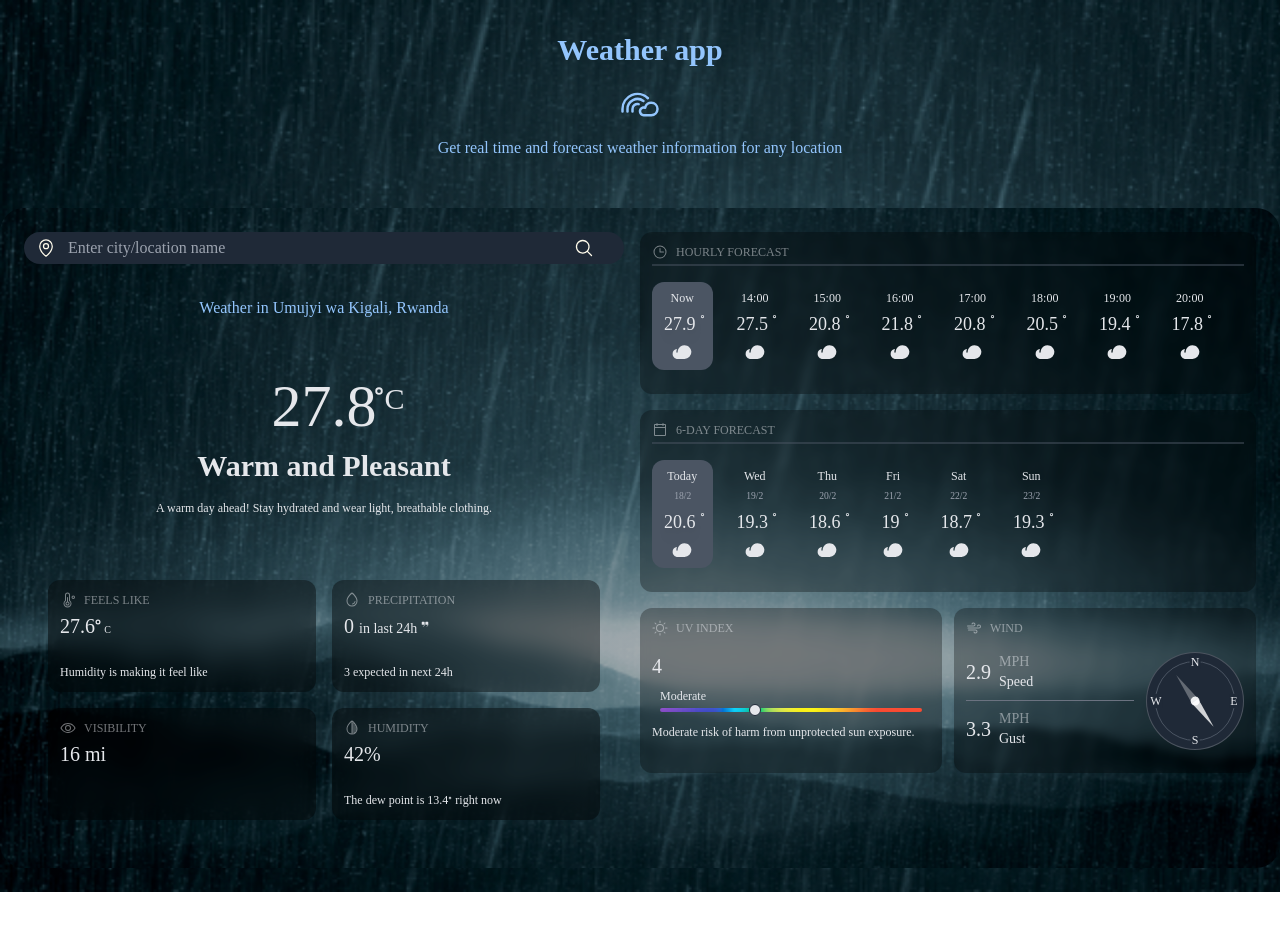
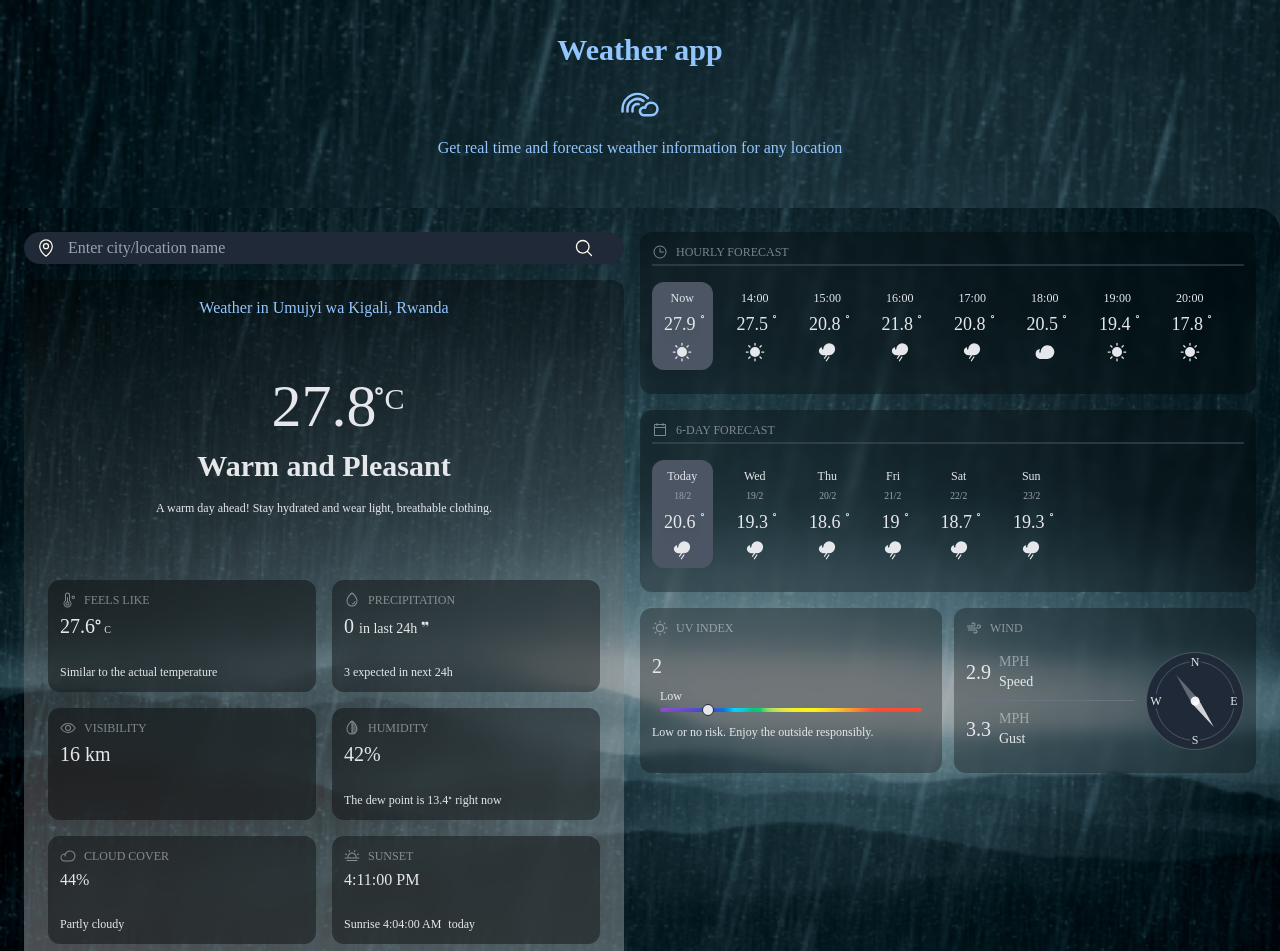
Before and after one commit to Hirwa9/weather-app, a React (Vite) app: page / in a window 1280 px wide. Shown: the top 951 px of the page. Before the commit the page ends 892 px from the top, so only its background shows below. Built offline with nearby package versions, Linux system fonts and the light colour scheme; no server answers; a web font is replaced by a local one.

Commit message:
Enhance more weather parameter presentaion - Add cloud cover, sunrise and sunset values presentation - Use a weather icon determination helper, based on the weather parameters

```diff
--- a/src/App.jsx
+++ b/src/App.jsx
@@ -3,7 +3,8 @@ import { useState } from 'react';
 import './App.css';
 import { WEATHER_API_KEY } from './api/api';
 import axios from 'axios';
-import { CalendarBlank, Clock, Cloud, DotOutline, Drop, DropHalf, Eye, Quotes, RainbowCloud, Spinner, Sun, Thermometer, Wind } from '@phosphor-icons/react';
+import { CalendarBlank, Clock, Cloud, CloudFog, CloudLightning, CloudRain, CloudSnow, CloudSun, DotOutline, Drop, DropHalf, Eye, Quotes, RainbowCloud, Spinner, Sun, SunHorizon, Thermometer, Wind } from '@phosphor-icons/react';
+
 import weatherSample from './data/staticData.json';
 import SearchBar from './components/searchBar/SearchBar';
 import toast, { Toaster } from 'react-hot-toast';
@@ -44,6 +45,7 @@ function App() {
 			setLoading(true);
 			setError(null);
 			const response = await axios.get(apiUrl);
+			// console.log(response);
 			setWeather(response?.data);
 		} catch (err) {
 			console.error(err);
@@ -86,12 +88,35 @@ function App() {
 			"It's a hot day! Avoid direct sunlight for long periods and drink plenty of water.";
 	}
 
+	// Function to get the appropriate weather icon based on weather parameters
+	const getWeatherIcon = (values) => {
+		if (!values) {
+			return <Cloud size={20} weight="fill" />;
+		}
+
+		const { cloudCover, rainIntensity, snowIntensity, weatherCode } = values;
+
+		// Handle extreme weather first
+		if (weatherCode >= 2000 && weatherCode < 3000) return <CloudLightning size={20} weight="fill" />; // Thunderstorms
+		if (snowIntensity > 0) return <CloudSnow size={20} weight="fill" />;
+		if (rainIntensity > 0) return <CloudRain size={20} weight="fill" />;
+
+		// Handle general cloud conditions
+		if (cloudCover >= 80) return <Cloud size={20} weight="fill" />;
+		if (cloudCover >= 50) return <CloudSun size={20} weight="fill" />;
+		if (cloudCover < 50) return <Sun size={20} weight="fill" />;
+
+		// Fallback
+		return <Cloud size={20} weight="fill" />;
+	};
+
+
 	const uvLevels = [
 		{ level: 0, label: "Low", color: "bg-green-400" },
 		{ level: 3, label: "Moderate", color: "bg-yellow-400" },
 		{ level: 6, label: "High", color: "bg-orange-400" },
 		{ level: 8, label: "Very High", color: "bg-red-500" },
-		{ level: 11, label: "Extreme", color: "bg-purple-700" }
+		{ level: 11, label: "Extreme UV", color: "bg-purple-700" }
 	];
 
 	// Function to get the UV description based on the index
@@ -99,7 +124,8 @@ function App() {
 		return uvLevels.reduce((acc, curr) => (Number(uvIndex) >= curr.level ? curr : acc), uvLevels[0]);
 	};
 
-	const uvIndex = weather?.timelines?.hourly[0]?.values?.uvIndex || 0;
+	const uvIndex = weather?.timelines?.minutely[0]?.values?.uvIndex || 0;
+	const uvHealthConcern = weather?.timelines?.hourly[0]?.values?.uvHealthConcern || 0;
 	const windSpeed = weather?.timelines?.hourly[0]?.values?.windSpeed || 0;
 	const windGust = weather?.timelines?.hourly[0]?.values?.windGust || 0;
 	const windDirection = weather?.timelines?.hourly[0]?.values?.windDirection || 0;
@@ -129,7 +155,7 @@ function App() {
 					<div className="flex flex-col md:w-[50%]">
 						<SearchBar search={fetchWeather} className="mb-4" />
 
-						<div className="flex-1 p-4 rounded-xl bg-linear-to-b from-black/35 to-white/30">
+						<div className="flex-1 p-2 md:p-4 rounded-xl bg-gradient-to-b from-black/35 to-white/30">
 							<div className='text-gray-200 mb-14'>
 								<h2 className='text-center text-blue-300'>Weather in {weather?.location?.name}</h2>
 								<div className="mx-auto mb-3 mt-14 w-fit text-center relative text-6xl">
@@ -154,12 +180,25 @@ function App() {
 											{weather?.timelines?.minutely[0]?.values?.temperatureApparent} <DotOutline size={20} className='absolute top-0 right-0 translate-x-4' />
 										</div> */}
 										<div className="mb-6 w-fit text-center relative text-xl">
-											{weather?.timelines?.minutely[0]?.values?.temperatureApparent} <span className='absolute top-1 -right-1 translate-x-3 flex border-amber-100'>
-												<DotOutline size={20} className='absolute -top-1 -left-4' /> <small style={{ fontSize: '50%' }}>C</small>
+											{weather?.timelines?.minutely[0]?.values?.temperatureApparent}
+											<span className='absolute top-1 -right-1 translate-x-3 flex border-amber-100'>
+												<DotOutline size={20} className='absolute -top-1 -left-4' />
+												<small style={{ fontSize: '50%' }}>C</small>
 											</span>
 										</div>
 										<div className='text-xs'>
-											Humidity is making it feel like
+											{(() => {
+												const temp = weather?.timelines?.minutely[0]?.values?.temperature;
+												const tempApparent = weather?.timelines?.minutely[0]?.values?.temperatureApparent;
+
+												if (temp && tempApparent) {
+													const diff = Math.abs(temp - tempApparent);
+													if (diff <= 0.5) return "Similar to the actual temperature";
+													if (tempApparent > temp) return "Humidity is making it feel warmer";
+													if (tempApparent < temp) return "Wind is making it feel cooler";
+												}
+												return "";
+											})()}
 										</div>
 									</div>
 								</div>
@@ -184,7 +223,7 @@ function App() {
 											<Eye className='shrink-0' /> <span className="text-xs">Visibility</span>
 										</div>
 										<div className="mb-6 w-fit text-center relative text-xl">
-											{weather?.timelines?.minutely[0]?.values?.visibility} mi
+											{weather?.timelines?.minutely[0]?.values?.visibility} km
 										</div>
 									</div>
 								</div>
@@ -199,6 +238,44 @@ function App() {
 										</div>
 										<div className='text-xs'>
 											The dew point is <span className="relative me-1">{weather?.timelines?.minutely[0]?.values?.dewPoint} <DotOutline size={10} className='absolute top-0 right-0 translate-x-1' /></span> right now
+										</div>
+									</div>
+								</div>
+								{/*  */}
+								<div className="w-[50%] shrink-0 p-2 sm:p-2 ps-0">
+									<div className='h-full p-3 rounded-xl bg-black/40 backdrop-blur-md'>
+										<div className="flex items-center gap-2 mb-1 uppercase opacity-50 overflow-hidden">
+											<Cloud className='shrink-0' /> <span className="text-xs">Cloud cover</span>
+										</div>
+										<div className="mb-6 w-fit text-center relative">
+											{weather?.timelines?.daily[0]?.values?.cloudCoverAvg}%
+										</div>
+										<div className='text-xs'>
+											{(() => {
+												const cloudCover = weather?.timelines?.daily[0]?.values?.cloudCoverAvg;
+												if (cloudCover !== undefined) {
+													if (cloudCover <= 10) return "Clear skies";
+													if (cloudCover <= 30) return "Mostly clear";
+													if (cloudCover <= 50) return "Partly cloudy";
+													if (cloudCover <= 69) return "Mostly cloudy";
+													return "Overcast";
+												}
+												return "";
+											})()}
+										</div>
+									</div>
+								</div>
+								{/*  */}
+								<div className="w-[50%] shrink-0 p-2 sm:p-2 pe-0">
+									<div className='h-full p-3 rounded-xl bg-black/40 backdrop-blur-md'>
+										<div className="flex items-center gap-2 mb-1 uppercase opacity-50 overflow-hidden">
+											<SunHorizon className='shrink-0' /> <span className="text-xs">Sunset</span>
+										</div>
+										<div className="mb-6 w-fit text-center relative">
+											{new Date(weather?.timelines?.daily[0]?.values?.sunsetTime).toLocaleTimeString()}
+										</div>
+										<div className='text-xs'>
+											Sunrise <span className="relative me-1">{new Date(weather?.timelines?.daily[0]?.values?.sunriseTime).toLocaleTimeString()} </span> today
 										</div>
 									</div>
 								</div>
@@ -220,7 +297,7 @@ function App() {
 									<div className="w-fit text-center flex text-lg translate-x-1">
 										<span className='drop-shadow-lg'>{weather?.timelines?.hourly[0]?.values?.temperatureApparent}</span> <DotOutline size={13} className='' />
 									</div>
-									<Cloud size={20} weight='fill' />
+									{getWeatherIcon(weather?.timelines?.hourly[0]?.values)}
 								</div>
 								{weather?.timelines?.hourly
 									.slice(1)
@@ -232,7 +309,7 @@ function App() {
 											<div className="w-fit text-center flex text-lg translate-x-1">
 												<span className='drop-shadow-lg'>{item.values?.temperatureApparent}</span> <DotOutline size={13} className='' />
 											</div>
-											<Cloud size={20} weight='fill' />
+											{getWeatherIcon(item?.values)}
 										</div>
 									))
 								}
@@ -253,7 +330,15 @@ function App() {
 									<div className="w-fit text-center flex text-lg translate-x-1">
 										<span className='drop-shadow-lg'>{weather?.timelines?.daily[0]?.values?.temperatureApparentAvg}</span> <DotOutline size={13} className='' />
 									</div>
-									<Cloud size={20} weight='fill' />
+									{getWeatherIcon(
+										{
+											temperature: weather?.timelines?.daily[0]?.values?.temperatureApparentAvg,
+											cloudCover: weather?.timelines?.daily[0]?.values?.cloudCoverAvg,
+											rainIntensity: weather?.timelines?.daily[0]?.values?.rainIntensityAvg,
+											snowIntensity: weather?.timelines?.daily[0]?.values?.snowIntensityAvrainIntensityAvg,
+											weatherCode: weather?.timelines?.daily[0]?.values?.weatherCodeAvrainIntensityAvg,
+										}
+									)}
 								</div>
 								{weather?.timelines?.daily
 									.slice(1)
@@ -268,7 +353,16 @@ function App() {
 											<div className="w-fit text-center flex text-lg translate-x-1">
 												<span className='drop-shadow-lg'>{item.values?.temperatureApparentAvg}</span> <DotOutline size={13} className='' />
 											</div>
-											<Cloud size={20} weight='fill' />
+											{getWeatherIcon(
+												{
+													temperature: item.values?.temperatureApparentAvg,
+													cloudCover: item.values?.cloudCoverAvg,
+													rainIntensity: item.values?.rainIntensityAvg,
+													snowIntensity: item.values?.snowIntensityAvrainIntensityAvg,
+													weatherCode: item.values?.weatherCodeAvrainIntensityAvg,
+												}
+											)}
+											{/* {getWeatherIcon(item?.values)} */}
 										</div>
 									))
 								}
@@ -288,16 +382,23 @@ function App() {
 										<img src="/images/uv_spectrum.png" className='w-full h-1 object-center rounded-full' alt="" />
 										<span
 											className="absolute left-0 top-1/2 w-3 h-3 -translate-x-1/2 -translate-y-1/2 border-[1.5px] border-gray-800 bg-gray-200 rounded-full cursor-pointer"
-											style={{ left: `${(uvIndex / 11) * 100}%` }}
+											style={{ left: `${(uvIndex / 11) * 100 >= 100 ? '100' : (uvIndex / 11) * 100}%` }}
 										></span>
 									</div>
 								</div>
 								<div className='text-xs'>
-									{uvIndex <= 2 && "Low danger from the sun's UV rays for the average person."}
-									{uvIndex > 2 && uvIndex <= 5 && "Moderate risk of harm from unprotected sun exposure."}
-									{uvIndex > 5 && uvIndex <= 7 && "High risk of harm from unprotected sun exposure. Protection against skin and eye damage is needed."}
-									{uvIndex > 7 && uvIndex <= 10 && "Very high risk of harm from unprotected sun exposure. Take extra precautions because unprotected skin and eyes will be damaged and can burn quickly."}
-									{uvIndex > 10 && "Extreme risk of harm from unprotected sun exposure. Take all precautions because unprotected skin and eyes can burn in minutes."}
+									<p className='mb-2'>
+										{uvHealthConcern <= 1 && "Low or no risk. Enjoy the outside responsibly."}
+										{uvHealthConcern === 2 && "Moderate risk. Stay in shade near midday."}
+										{uvHealthConcern === 3 && "High risk. Limit exposure from 10 a.m. to 4 p.m."}
+										{uvHealthConcern === 4 && "Very high risk. Avoid the sun during peak hours."}
+										{uvHealthConcern === 5 && "Extreme risk. Protect skin and eyes completely."}
+									</p>
+									{uvHealthConcern >= 4 && (
+										<p style={{ fontSize: '80%' }}>
+											Always check local advisories for detailed precautions.
+										</p>
+									)}
 								</div>
 							</div>
 							{/* Wind */}
@@ -376,7 +477,7 @@ function App() {
 						</div>
 					)}
 					{!loading && !error && weather && (
-						<div>
+						<div className='bg-slate-300'>
 							{/* <h3>Weather in {weather?.location?.name}</h3>
 							<code style={{ whiteSpace: 'pre-wrap' }}>
 								{JSON.stringify((weather), null, 2)}
```
